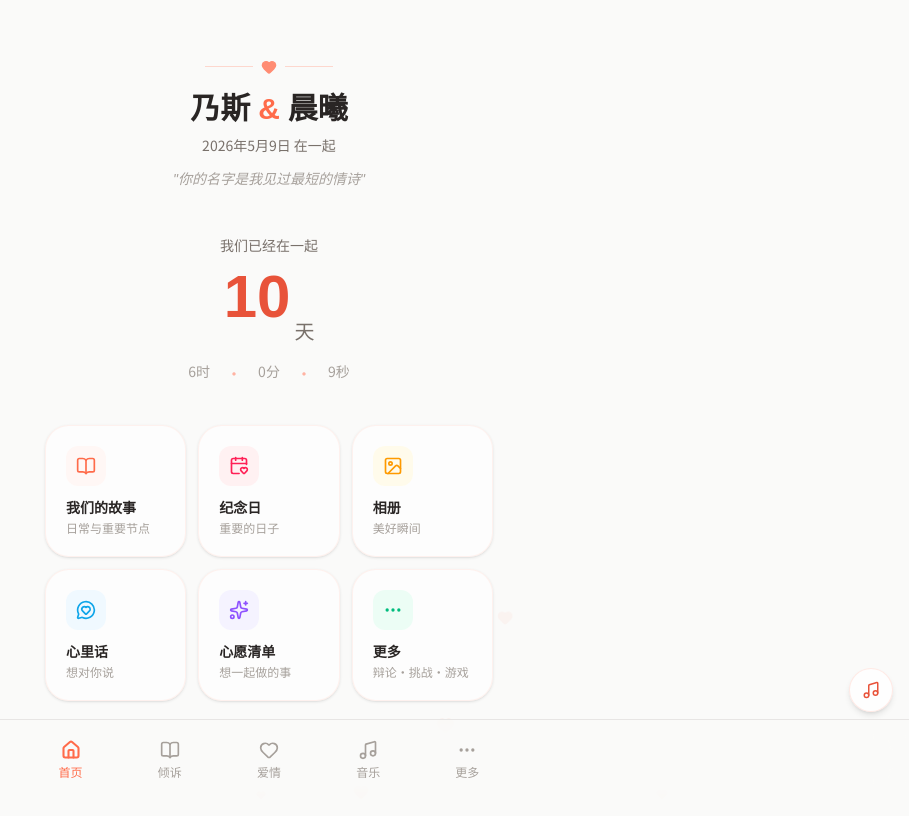
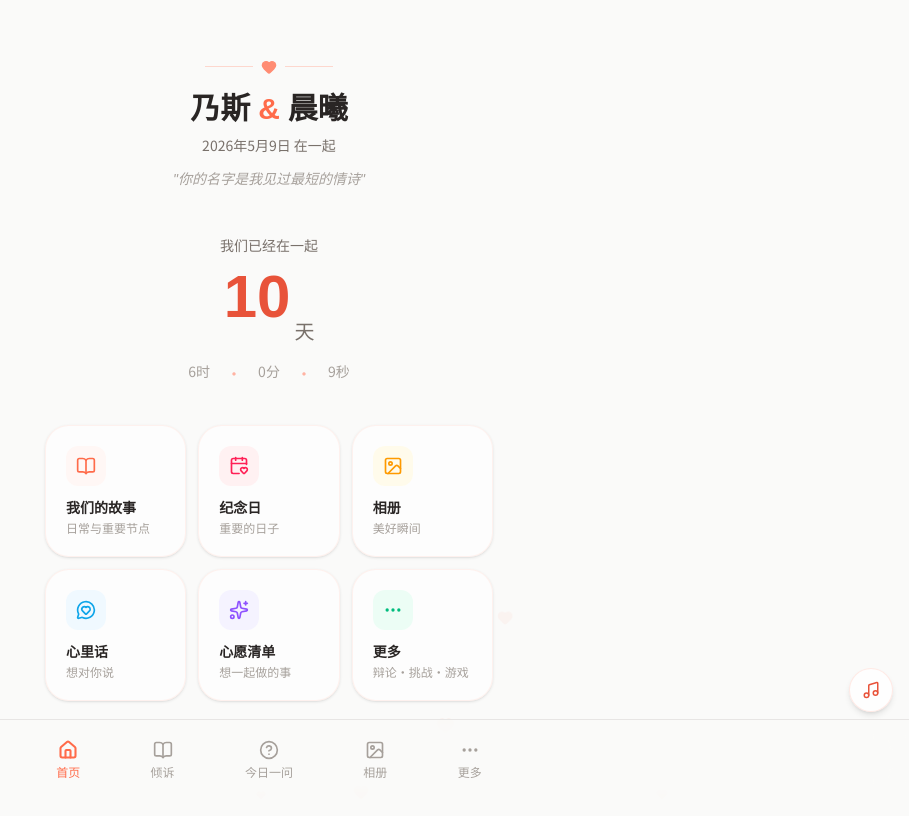
Before and after one commit to moneyperfect/naisi-wangchenxi, a Next.js app: page / in a window 1280 px wide. Shown: the top 816 px of the page, without its empty margins (371-1280 px from the left). Built offline with nearby package versions, Linux system fonts and the light colour scheme.

Commit message:
Fix nav: replace broken /love and /music with /daily and /album

```diff
--- a/src/components/layout/Navigation.tsx
+++ b/src/components/layout/Navigation.tsx
@@ -2,13 +2,13 @@
 
 import Link from "next/link";
 import { usePathname } from "next/navigation";
-import { Home, Heart, BookOpen, Music, MoreHorizontal } from "lucide-react";
+import { Home, HelpCircle, BookOpen, Image, MoreHorizontal } from "lucide-react";
 
 const navItems = [
   { href: "/", label: "首页", icon: Home },
   { href: "/rant", label: "倾诉", icon: BookOpen },
-  { href: "/love", label: "爱情", icon: Heart },
-  { href: "/music", label: "音乐", icon: Music },
+  { href: "/daily", label: "今日一问", icon: HelpCircle },
+  { href: "/album", label: "相册", icon: Image },
   { href: "/more", label: "更多", icon: MoreHorizontal },
 ];
 
```
